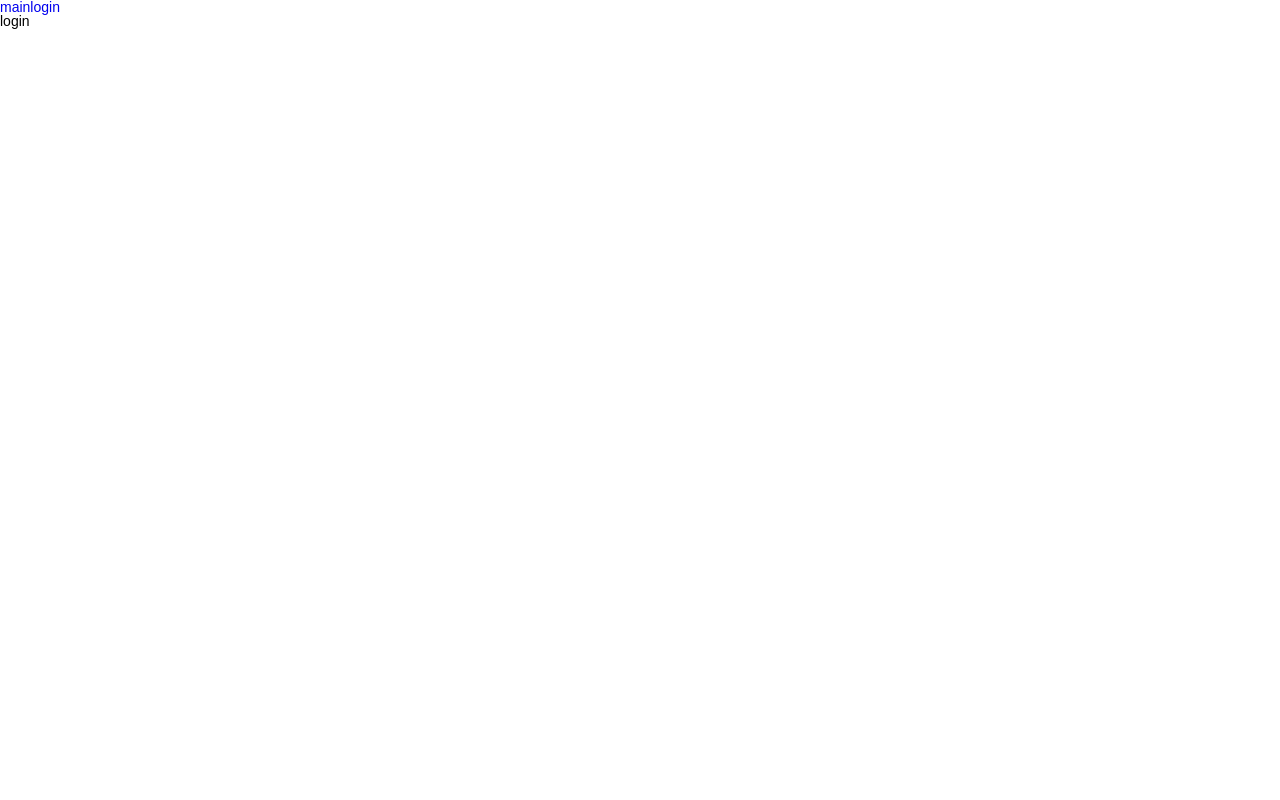
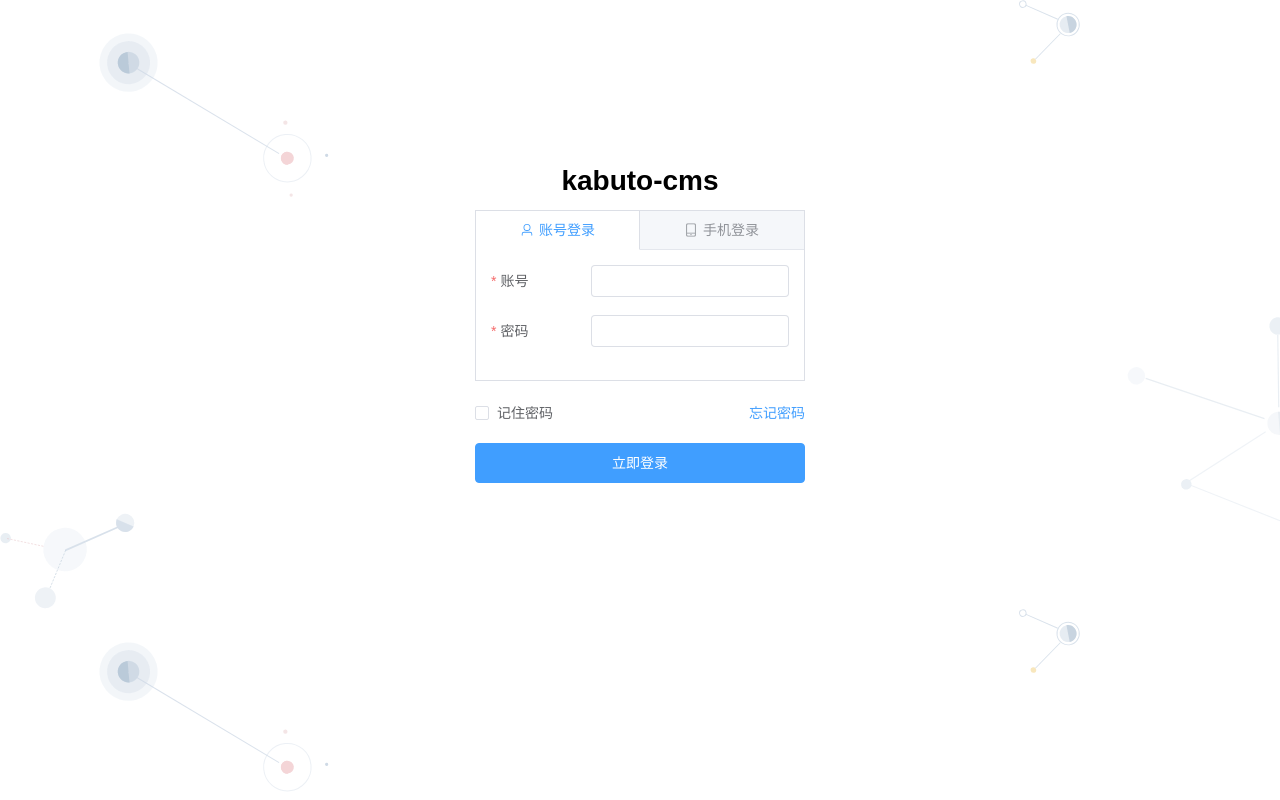
Before and after one commit to Hush316/why-vue-cms, a Vue app: page /#/login in a window 1280 px wide. Built offline with nearby package versions, Linux system fonts and the light colour scheme; no server answers.

Commit message:
搭载登录页面

```diff
--- /dev/null
+++ b/auto-imports.d.ts
@@ -0,0 +1,5 @@
+// Generated by 'unplugin-auto-import'
+export {}
+declare global {
+
+}
--- a/package.json
+++ b/package.json
@@ -12,9 +12,13 @@
     "lint": "eslint . --ext .vue,.js,.jsx,.cjs,.mjs,.ts,.tsx,.cts,.mts --fix --ignore-path .gitignore"
   },
   "dependencies": {
+    "@element-plus/icons-vue": "^2.0.10",
     "axios": "^1.2.2",
+    "element-plus": "^2.2.28",
     "normalize.css": "^8.0.1",
     "pinia": "^2.0.28",
+    "unplugin-auto-import": "^0.12.1",
+    "unplugin-vue-components": "^0.22.12",
     "vue": "^3.2.45",
     "vue-router": "^4.1.6"
   },
--- a/src/App.vue
+++ b/src/App.vue
@@ -1,9 +1,14 @@
 <script setup lang="ts"></script>
 
 <template>
-  <router-link to="/main">main</router-link>
-  <router-link to="/login">login</router-link>
-  <router-view></router-view>
+  <div class="app">
+    <router-view></router-view>
+  </div>
 </template>
 
-<style scoped></style>
+<style lang="less" scoped>
+.app {
+  width: 100vw;
+  height: 100vh;
+}
+</style>
--- /dev/null
+++ b/src/global/register-icons.ts
@@ -0,0 +1,9 @@
+import * as ElementPlusIconsVue from '@element-plus/icons-vue'
+import type { App } from 'vue'
+function registerIcons(app: App<Element>) {
+  for (const [key, component] of Object.entries(ElementPlusIconsVue)) {
+    app.component(key, component)
+  }
+}
+
+export default registerIcons
--- a/src/main.ts
+++ b/src/main.ts
@@ -4,9 +4,11 @@ import 'normalize.css'
 import { createApp } from 'vue'
 import App from './App.vue'
 import './assets/css/index.less'
+import registerIcons from './global/register-icons'
 
 const app = createApp(App)
 
+app.use(registerIcons)
 app.use(pinia)
 app.use(router)
 
--- a/src/views/login/Login.vue
+++ b/src/views/login/Login.vue
@@ -1,15 +1,20 @@
 <template>
-  <div>login</div>
+  <div class="login">
+    <LoginPanel></LoginPanel>
+  </div>
 </template>
+
 <script setup lang="ts">
-import zjRequest from '@/service'
+import LoginPanel from './cpns/login-panel.vue'
+</script>
 
-zjRequest
-  .get({
-    url: 'https://www.fastmock.site/mock/2225f79588ee07c7f072d9513d602fb4/tableList/api/fruit',
-  })
-  .then((res) => {
-    console.log(res)
-  })
-</script>
-<style scoped></style>
+<style lang="less" scoped>
+.login {
+  display: flex;
+  align-items: center;
+  justify-content: center;
+  width: 100%;
+  height: 100%;
+  background: url('../../assets/img/login-bg.svg');
+}
+</style>
--- /dev/null
+++ b/src/views/login/cpns/login-panel.vue
@@ -0,0 +1,90 @@
+<template>
+  <div class="login-panel">
+    <h1 class="title">kabuto-cms</h1>
+    <div class="tabs">
+      <el-tabs v-model="activeName" stretch type="border-card">
+        <el-tab-pane name="account">
+          <template #label>
+            <div class="label">
+              <el-icon><User /></el-icon>
+              <span>账号登录</span>
+            </div>
+          </template>
+          <PanelAccount ref="accountRef"></PanelAccount>
+        </el-tab-pane>
+        <el-tab-pane name="phone">
+          <template #label>
+            <span class="label">
+              <el-icon><Iphone /></el-icon>
+              <span>手机登录</span>
+            </span>
+          </template>
+          <PanelPhone></PanelPhone>
+        </el-tab-pane>
+      </el-tabs>
+    </div>
+    <div class="controls">
+      <el-checkbox v-model="isKeep" label="记住密码" size="large" />
+      <el-link type="primary">忘记密码</el-link>
+    </div>
+
+    <el-button
+      type="primary"
+      size="large"
+      class="login-btn"
+      @click="handlerLogin"
+      >立即登录</el-button
+    >
+  </div>
+</template>
+
+<script setup lang="ts">
+import { ref } from 'vue'
+import PanelAccount from './panel-account.vue'
+import PanelPhone from './panel-phone.vue'
+
+const isKeep = ref(false)
+const activeName = ref('account')
+const accountRef = ref()
+
+const handlerLogin = () => {
+  if (activeName.value === 'phone') {
+    console.log('phone login')
+    accountRef.value.loginAction()
+    return
+  }
+  console.log('account login')
+}
+</script>
+
+<style lang="less" scoped>
+.login-panel {
+  width: 330px;
+  margin-bottom: 150px;
+
+  .title {
+    text-align: center;
+    margin-bottom: 15px;
+  }
+  .label {
+    display: flex;
+    align-items: center;
+    justify-content: center;
+
+    span {
+      margin-left: 5px;
+    }
+  }
+
+  .controls {
+    margin-top: 12px;
+    display: flex;
+    justify-content: space-between;
+  }
+
+  .login-btn {
+    margin-top: 10px;
+    width: 100%;
+  }
+}
+</style>
--- /dev/null
+++ b/src/views/login/cpns/panel-account.vue
@@ -0,0 +1,61 @@
+<template>
+  <div>
+    <el-form
+      ref="accountFormRef"
+      :rules="rules"
+      :label-position="labelPosition"
+      label-width="100px"
+      :model="accountInfo"
+      style="max-width: 460px"
+    >
+      <el-form-item label="账号" prop="name">
+        <el-input v-model="accountInfo.name" />
+      </el-form-item>
+      <el-form-item label="密码" prop="password">
+        <el-input
+          show-password
+          type="password"
+          v-model="accountInfo.password"
+        />
+      </el-form-item>
+    </el-form>
+  </div>
+</template>
+<script setup lang="ts">
+import type { FormInstance, FormRules } from 'element-plus'
+import { reactive, ref } from 'vue'
+
+const labelPosition = ref('left')
+const accountInfo = reactive({
+  name: '',
+  password: '',
+})
+const accountFormRef = ref<FormInstance>()
+const rules = reactive<FormRules>({
+  name: [
+    { required: true, message: '必须输入帐号信息~', trigger: 'blur' },
+    {
+      pattern: /^[a-z0-9]{6,20}$/,
+      message: '必须是6~20数字或字母组成~',
+      trigger: 'blur',
+    },
+  ],
+  password: [
+    { required: true, message: '必须输入密码信息~', trigger: 'blur' },
+    {
+      pattern: /^[a-z0-9]{3,}$/,
+      message: '必须是3位以上数字或字母组成',
+      trigger: 'blur',
+    },
+  ],
+})
+
+const loginAction = () => {
+  console.log('login', accountInfo)
+}
+
+defineExpose({
+  loginAction,
+})
+</script>
+<style scoped></style>
--- /dev/null
+++ b/src/views/login/cpns/panel-phone.vue
@@ -0,0 +1,43 @@
+<template>
+  <div>
+    <el-form
+      ref="phoneFormRef"
+      :rules="rules"
+      :label-position="labelPosition"
+      label-width="100px"
+      :model="phoneInfo"
+      style="max-width: 460px"
+    >
+      <el-form-item label="手机号" prop="phone">
+        <el-input v-model="phoneInfo.phone" />
+      </el-form-item>
+      <el-form-item label="密码" prop="password">
+        <el-input show-password type="password" v-model="phoneInfo.password" />
+      </el-form-item>
+    </el-form>
+  </div>
+</template>
+<script setup lang="ts">
+import type { FormInstance, FormRules } from 'element-plus'
+import { reactive, ref } from 'vue'
+
+const labelPosition = ref('left')
+const phoneInfo = reactive({
+  phone: '',
+  password: '',
+})
+const phoneFormRef = ref<FormInstance>()
+const rules = reactive<FormRules>({
+  phone: [
+    { required: true, message: '请输入手机号', trigger: 'blur' },
+    { min: 3, max: 5, message: '长度应在3-5位之间', trigger: 'blur' },
+  ],
+  password: [
+    {
+      required: true,
+      message: '请输入密码',
+    },
+  ],
+})
+</script>
+<style scoped></style>
--- a/vite.config.ts
+++ b/vite.config.ts
@@ -1,11 +1,22 @@
 import { fileURLToPath, URL } from 'node:url'
 
+import vue from '@vitejs/plugin-vue'
+import AutoImport from 'unplugin-auto-import/vite'
+import { ElementPlusResolver } from 'unplugin-vue-components/resolvers'
+import Components from 'unplugin-vue-components/vite'
 import { defineConfig } from 'vite'
-import vue from '@vitejs/plugin-vue'
 
 // https://vitejs.dev/config/
 export default defineConfig({
-  plugins: [vue()],
+  plugins: [
+    vue(),
+    AutoImport({
+      resolvers: [ElementPlusResolver()],
+    }),
+    Components({
+      resolvers: [ElementPlusResolver()],
+    }),
+  ],
   resolve: {
     alias: {
       '@': fileURLToPath(new URL('./src', import.meta.url)),
```
Also changed, not shown: components.d.ts (added, +23 -0 lines), tsconfig.json (+11 -3 lines), src/assets/img/login-bg.svg (added), 1 other file (tests, documents, lock files or other folders).
